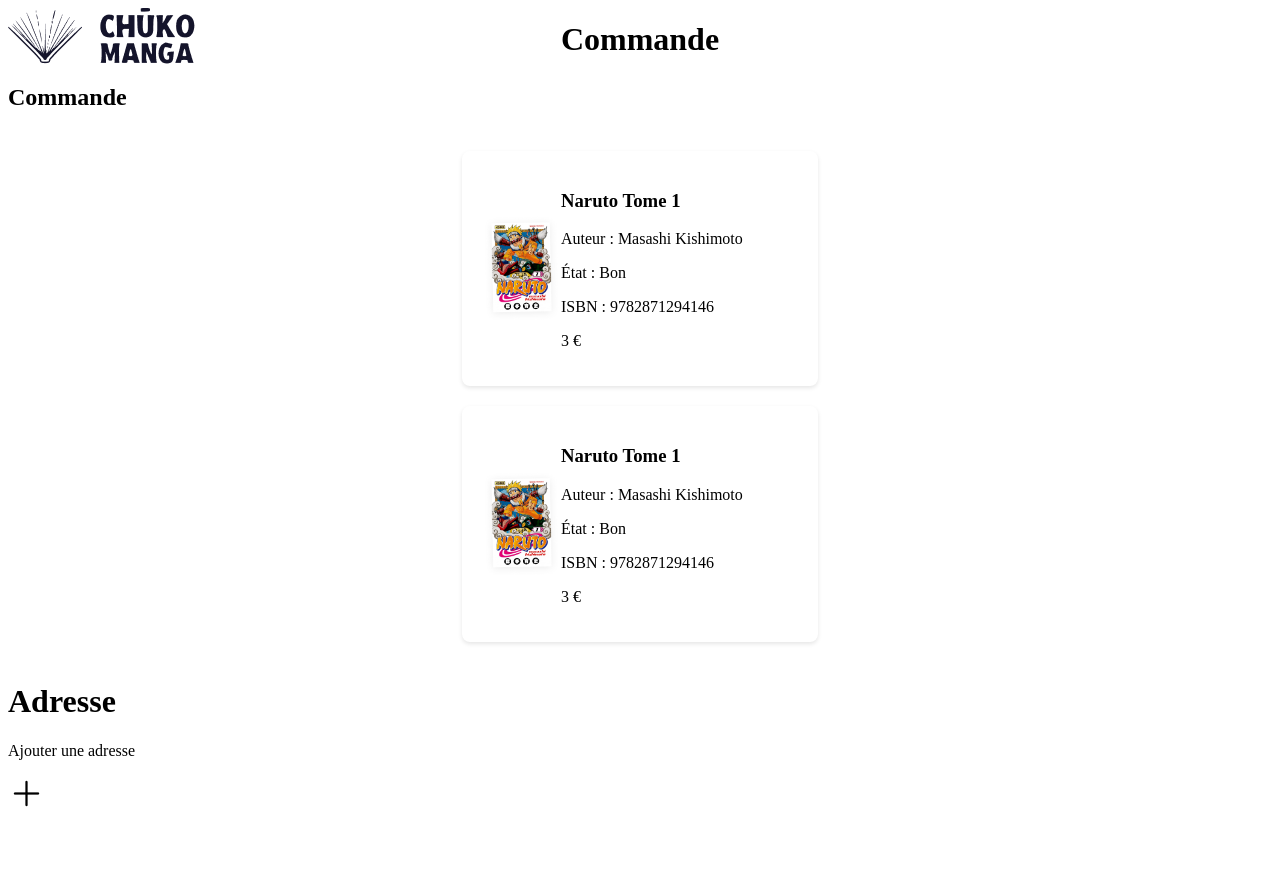
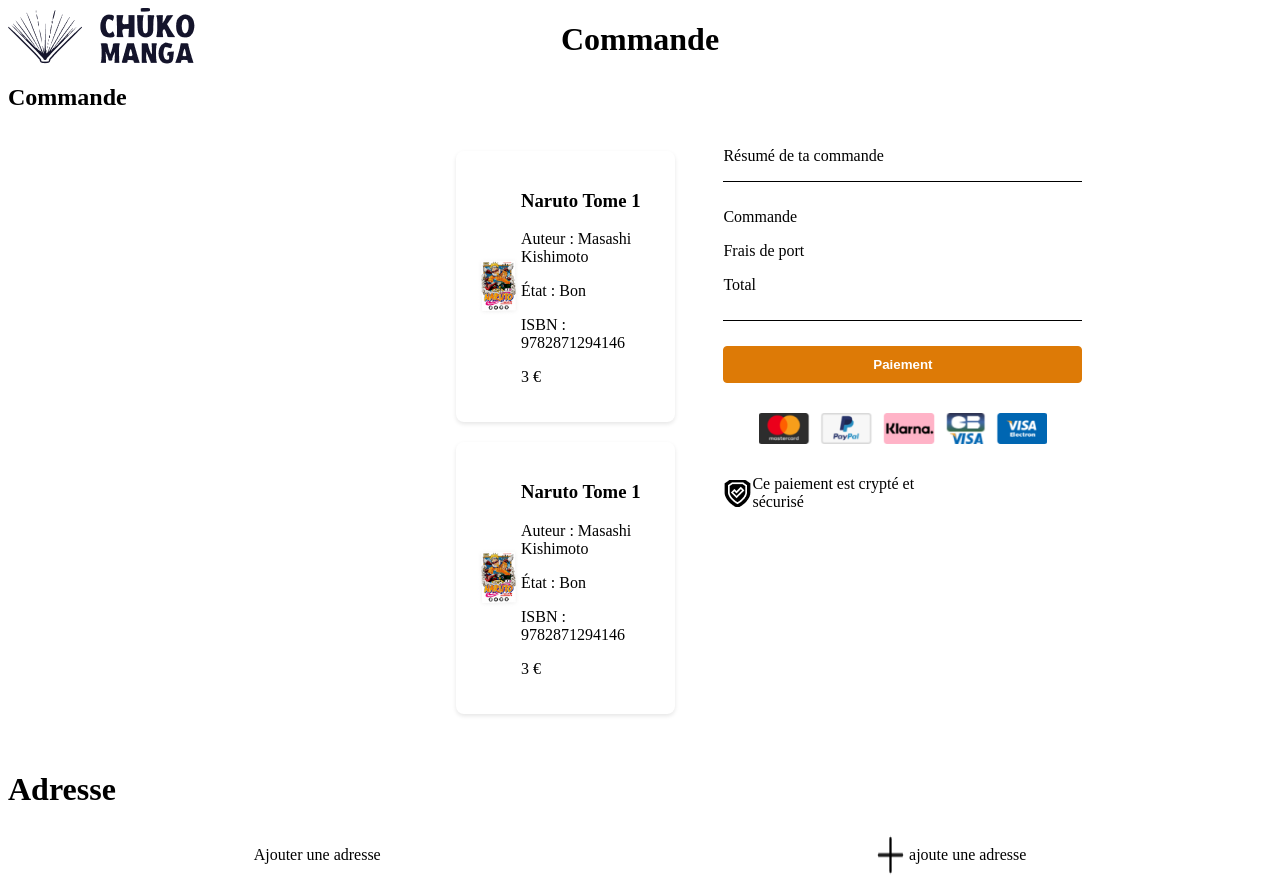
Before and after one commit to Starksz62/Chuko-Manga, a React (Vite) app in the folder frontend/: page / in a window 1280 px wide. Before the commit the page ends 823 px from the top, so only its background shows below. Built offline with nearby package versions, Linux system fonts and the light colour scheme.

Commit message:
add css and final price

```diff
--- a/frontend/src/components/Address.css
+++ b/frontend/src/components/Address.css
@@ -0,0 +1,70 @@
+.modal {
+    display: flex;
+    justify-content: center;
+    align-items: center;
+    position: fixed;
+    top: 0;
+    left: 0;
+    width: 100%;
+    height: 100%;
+    background-color: rgba(0, 0, 0, 0.5);
+    z-index: 1000;
+  }
+
+  .modal-content {
+    background-color: #fff;
+    padding: 20px;
+    border-radius: 4px;
+    box-shadow: 0 4px 6px rgba(0, 0, 0, 0.1);
+    width: 50%;
+    max-width: 500px;
+  }
+  .modification-address{
+    display:flex;
+    flex-direction: column;
+  }
+  .champ{
+    display: flex;
+    flex-direction: column;
+    margin-bottom: 5px;
+  }
+  .submit-new-address{
+    margin-top: 10px;
+    width: 50%;
+  }
+  .form-label {
+    display: block;
+    margin-top: 10px;
+    font-weight: bold;
+  }
+
+  .form-input {
+    width: 100%;
+    padding: 8px;
+    margin-top: 5px;
+    margin-bottom: 20px;
+    box-sizing: border-box;
+    border: 1px solid #ddd;
+    border-radius: 4px;
+  }
+
+  .close {
+    float: right;
+    font-size: 1.5rem;
+    font-weight: bold;
+    cursor: pointer;
+  }
+
+  button {
+    background-color: #DD7A06;
+    border: 1px solid;
+    border-color: #DD7A06;
+    padding: 10px 20px;
+    border-radius: 4px;
+    cursor: pointer;
+    font-weight: bold;
+    color: white;
+  }
+  .error-message {
+    color: rgb(186, 9, 51);
+  }
--- a/frontend/src/components/Address.jsx
+++ b/frontend/src/components/Address.jsx
@@ -1,22 +1,67 @@
 import { useState } from "react";
+import "./Address.css";
 
 function Address({ adresse, handleChange, updateModal }) {
   const [formData, setFormData] = useState({ ...adresse });
+  const [errors, setErrors] = useState({});
+  const [submitted, setSubmitted] = useState(false);
+
+  const validateAddress = (value) => {
+    return value.trim() ? "" : "L'adresse ne peut pas être vide";
+  };
+
+  const validateCity = (value) => {
+    return value.trim() ? "" : "Veuillez saisir un nom de ville.";
+  };
+
+  const validatePostalCode = (value) => {
+    if (!value.trim()) {
+      return "Veuillez saisir un code postal";
+    }
+    if (!/^\d+$/.test(value.trim())) {
+      return "Le code postal doit être un nombre";
+    }
+    return "";
+  };
 
   const handleInputChange = (e) => {
     const { name, value } = e.target;
     setFormData({ ...formData, [name]: value });
+    if (submitted) {
+      setErrors({
+        ...errors,
+        [name]:
+          name === "adresse"
+            ? validateAddress(value)
+            : name === "ville"
+              ? validateCity(value)
+              : name === "codePostal"
+                ? validatePostalCode(value)
+                : "",
+      });
+    }
   };
 
   const handleSubmit = (e) => {
     e.preventDefault();
-    updateModal();
-    handleChange(formData);
+    const newErrors = {
+      adresse: validateAddress(formData.adresse),
+      ville: validateCity(formData.ville),
+      codePostal: validatePostalCode(formData.codePostal),
+    };
+    setErrors(newErrors);
+    setSubmitted(true);
+
+    if (Object.values(newErrors).every((error) => !error)) {
+      handleChange(formData);
+      setSubmitted(false);
+      updateModal();
+    }
   };
-
   return (
-    <form onSubmit={handleSubmit}>
-      <label>
+    <form className="modification-address" onSubmit={handleSubmit}>
+      <h2>Saisissez une adresse de livraison</h2>
+      <label className="champ">
         Adresse :
         <input
           type="text"
@@ -24,8 +69,11 @@
           value={formData.adresse}
           onChange={handleInputChange}
         />
+        {submitted && errors.adresse && (
+          <p className="error-message">{errors.adresse}</p>
+        )}
       </label>
-      <label>
+      <label className="champ">
         Ville :
         <input
           type="text"
@@ -33,8 +81,11 @@
           value={formData.ville}
           onChange={handleInputChange}
         />
+        {submitted && errors.ville && (
+          <p className="error-message">{errors.ville}</p>
+        )}
       </label>
-      <label>
+      <label className="champ">
         Code Postal :
         <input
           type="text"
@@ -42,9 +93,14 @@
           value={formData.codePostal}
           onChange={handleInputChange}
         />
+        {submitted && errors.codePostal && (
+          <p className="error-message">{errors.codePostal}</p>
+        )}
       </label>
 
-      <button type="submit">Ajouter</button>
+      <button className="submit-new-address" type="submit">
+        Ajouter cette adresse
+      </button>
     </form>
   );
 }
--- a/frontend/src/components/Order.css
+++ b/frontend/src/components/Order.css
@@ -7,6 +7,7 @@
     box-shadow: 0 2px 4px rgba(0, 0, 0, 0.1);
     list-style: none;
     width: 25%;
+    margin-left: 400px;
     }
 
 
--- /dev/null
+++ b/frontend/src/components/Payment.css
@@ -0,0 +1,31 @@
+.final-price {
+    border-top: 1px solid black;
+    border-bottom: 1px solid black;
+    padding: 10px 0;
+    margin: 0;
+  }
+
+  .confirmation-payment button {
+    width: 100%;
+   margin-top: 25px;
+}
+
+.logo-card-payment {
+display: flex;
+justify-content: center;
+margin-top: 30px;
+width: 100%;
+}
+.logo-card-payment img {
+  width: 80%;
+}
+.information-security-payment {
+display: flex;
+text-align: start;
+align-items: center;
+margin-top: 15px;
+width: 68%;
+}
+.information-security-payment img {
+  height: 50%;
+}
--- /dev/null
+++ b/frontend/src/components/Payment.jsx
@@ -0,0 +1,27 @@
+import "./Payment.css";
+import cartePayment from "../assets/cartePayment.png";
+import crypte from "../assets/crypte1.png";
+
+function Payment() {
+  return (
+    <div>
+      <p>Résumé de ta commande</p>
+      <div className="final-price">
+        <p>Commande</p>
+        <p>Frais de port</p>
+        <p>Total</p>
+      </div>
+      <div className="confirmation-payment">
+        <button>Paiement</button>
+      </div>
+      <div className="logo-card-payment">
+        <img src={cartePayment} alt="payment-card" />
+      </div>
+      <div className="information-security-payment">
+        <img src={crypte} alt="texte protection " />
+        <p>Ce paiement est crypté et sécurisé</p>
+      </div>
+    </div>
+  );
+}
+export default Payment;
--- a/frontend/src/pages/PaymentPage.css
+++ b/frontend/src/pages/PaymentPage.css
@@ -1,6 +1,7 @@
 .container {
     display: flex;
     flex-direction: column;
+    width: 100%;
   }
 
   .navbar-payment {
@@ -8,7 +9,9 @@
     align-items: center;
     justify-content: space-between;
   }
-
+  .main-content {
+    display: flex;
+  }
   .title-navbar-payment {
     position: absolute;
     width: 100%;
@@ -16,15 +19,33 @@
     left: 0;
     top: 0;
   }
+  .left-column {
+    flex: 1;
+  }
 
+  .right-column {
+    display: flex;
+    margin-right: 15%;
+  }
   .order-cards {
     display: flex;
     flex-direction: column;
     margin-top: 20px;
     list-style: none;
+    padding: 0;
   }
 
 .component-card li {
   justify-content: center;
     display: flex;
 }
+.address-container {
+  display: flex;
+  text-align: center;
+  justify-content: space-around;
+  align-items: center;
+}
+.cross-icon {
+  cursor: pointer;
+  display: flex;
+}
--- a/frontend/src/pages/PaymentPage.jsx
+++ b/frontend/src/pages/PaymentPage.jsx
@@ -5,11 +5,16 @@
 import data from "../test.json";
 import Address from "../components/Address";
 import cross from "../assets/openModal.png";
+import Payment from "../components/Payment";
 
 function PaymentPage() {
   const paniers = data.commandes;
   const [showModal, setShowModal] = useState(false);
-  const [adresse, setAdresse] = useState('');
+  const [adresse, setAdresse] = useState({
+    adresse: "",
+    ville: "",
+    codePostal: "",
+  });
   const openModal = () => {
     setShowModal(true);
   };
@@ -27,29 +32,45 @@
         <img src={logo} alt="logo-site" />
         <h1 className="title-navbar-payment">Commande</h1>
       </div>
-
       <h2>Commande</h2>
-      <div className="order-cards">
+      <div className="main-content">
+        <div className="left-column">
+          <ul className="order-cards">
             {paniers.map((panier) => (
-          <li key={panier.id}>
-            <div className="cards">
+              <li key={panier.id} className="card-item">
                 <Order panier={panier} />
-            </div>
               </li>
             ))}
+          </ul>
         </div>
+        <div className="right-column">
+          <Payment />
+        </div>
+      </div>
+      <h1>Adresse</h1>
       <div className="address-container">
-        <h1>Adresse</h1>
-        {adresse ? (
+        {adresse.adresse && adresse.ville && adresse.codePostal ? (
           <div className="address-info">
             <p>Adresse: {adresse.adresse}</p>
             <p>Ville: {adresse.ville}</p>
             <p>Code postal: {adresse.codePostal}</p>
           </div>
         ) : (
+          <div className="address-container">
             <p>Ajouter une adresse</p>
+          </div>
         )}
+        {adresse.adresse && adresse.ville && adresse.codePostal ? (
+          <div className="cross-icon">
             <img src={cross} onClick={openModal} alt="cross" />
+            <p>modifie ton adresse</p>
+          </div>
+        ) : (
+          <div className="cross-icon">
+            <img src={cross} onClick={openModal} alt="cross" />
+            <p>ajoute une adresse</p>
+          </div>
+        )}
         {showModal && (
           <div className="modal">
             <div className="modal-content">
--- a/frontend/src/test.json
+++ b/frontend/src/test.json
@@ -12,7 +12,7 @@
         "image": "../src/assets/narutoTome.png"
       },
       {
-        "id": "naruto-tome1",
+        "id": "naruto-tome2",
         "title": "Naruto Tome 1",
         "description": "Le premier tome de la célèbre série manga Naruto.",
         "author": "Masashi Kishimoto",
```
Also changed, not shown: frontend/src/assets/cartePayment.png (added), frontend/src/assets/crypte1.png (added). Lines whose indentation alone changed are shown as unchanged.
